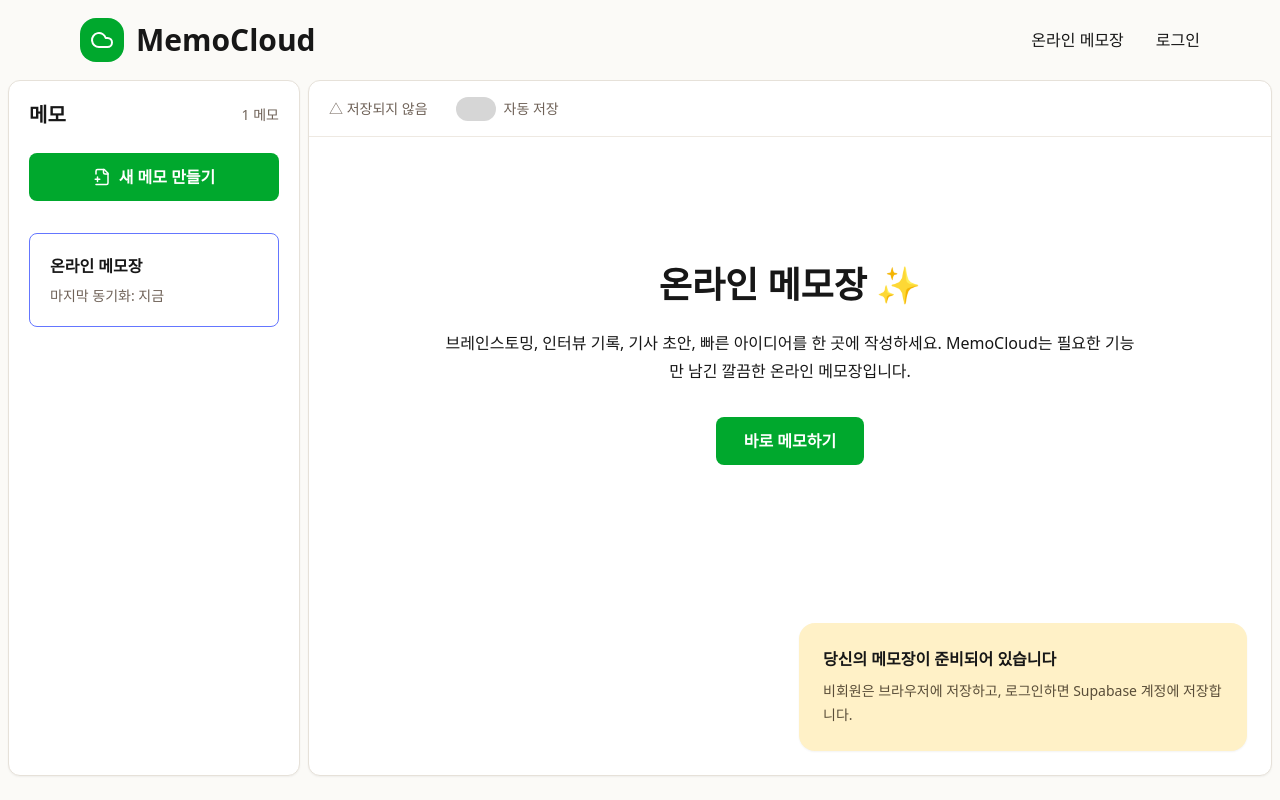
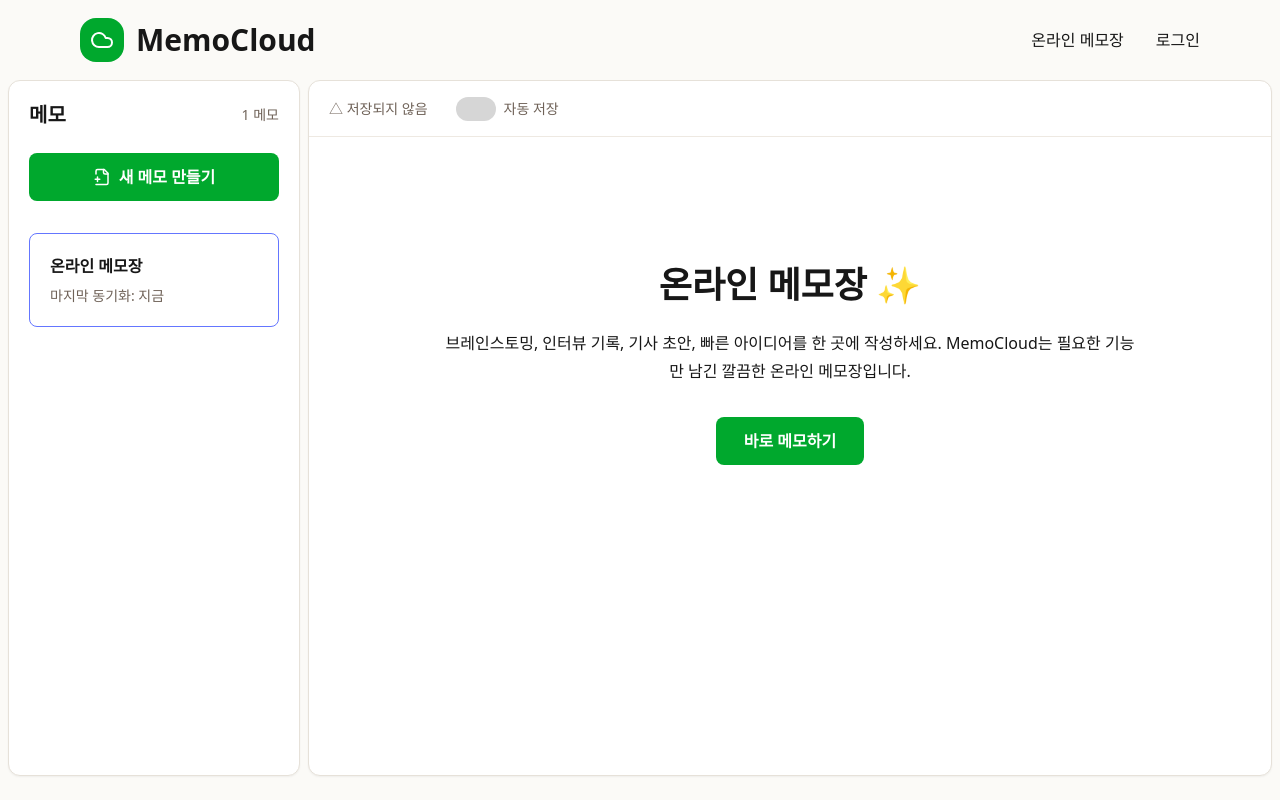
Before and after one commit to davidkimyang/MemoCloude, a Next.js app: page / in a window 1280 px wide. Built offline with nearby package versions, Linux system fonts and the light colour scheme.

Commit message:
Remove home readiness notice

```diff
--- a/app/page.tsx
+++ b/app/page.tsx
@@ -58,11 +58,6 @@
               </Link>
             </div>
           </div>
-
-          <div className="absolute bottom-6 right-6 max-w-md rounded-2xl bg-[#fff1c7] p-6 shadow-sm">
-            <h3 className="font-bold">당신의 메모장이 준비되어 있습니다</h3>
-            <p className="mt-2 text-sm leading-6 text-[#594d38]">비회원은 브라우저에 저장하고, 로그인하면 Supabase 계정에 저장합니다.</p>
-          </div>
         </section>
       </section>
     </main>
```
